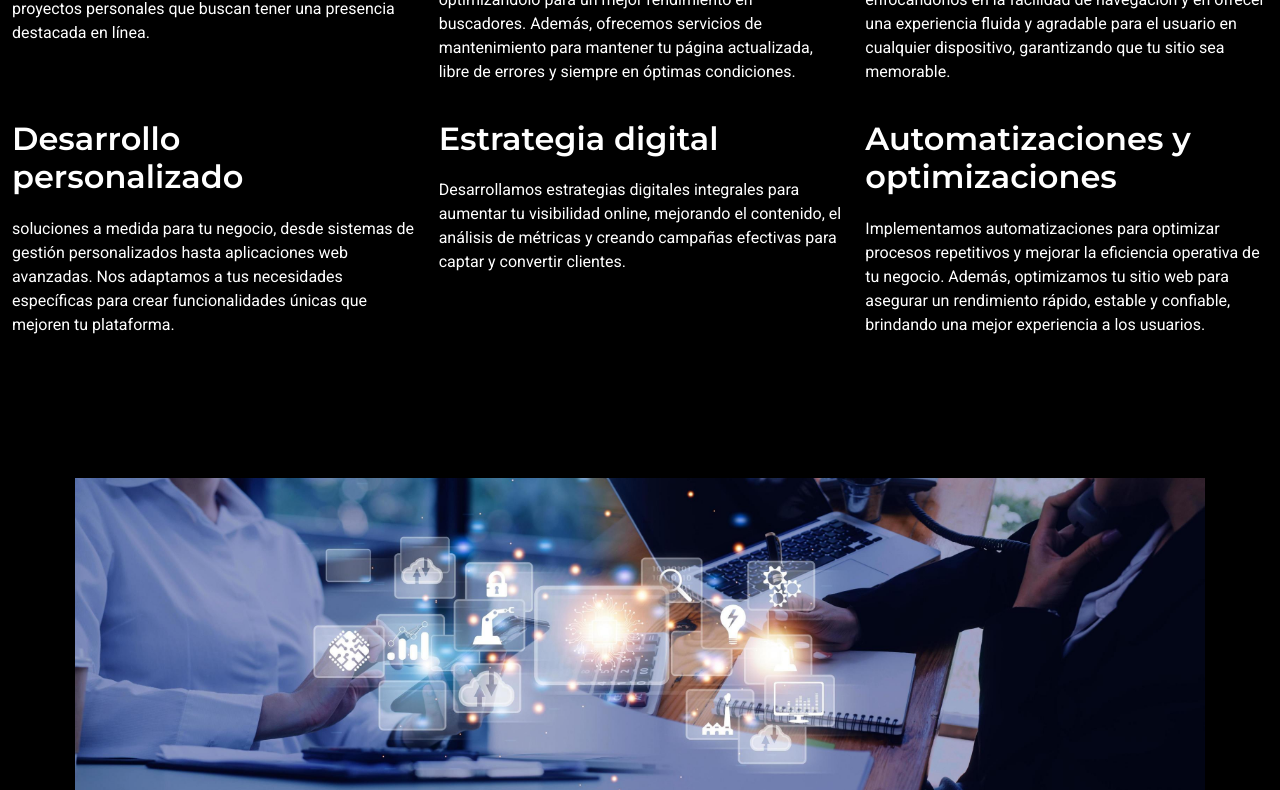
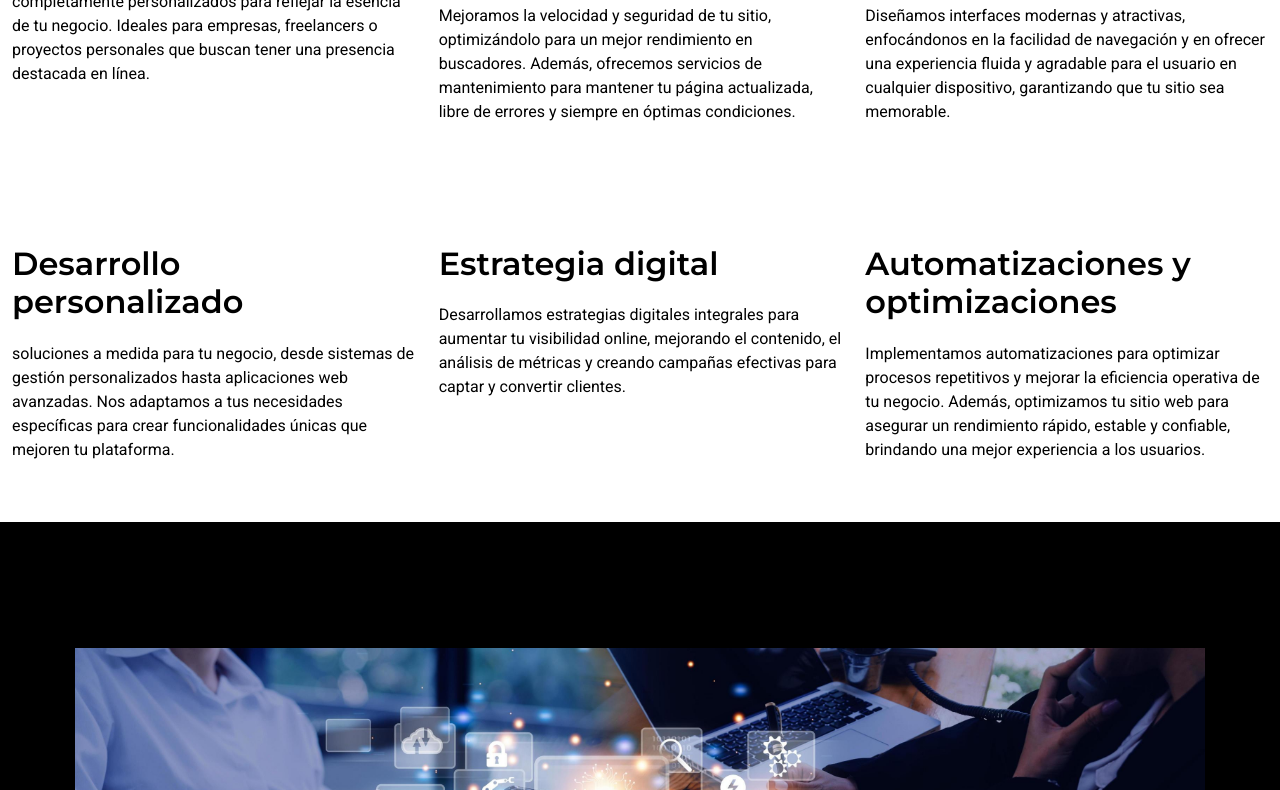
Before and after one commit to braian-ferrari/coreweb, a plain HTML site: page pages/nuestrosServicios.html in a window 1280 px wide. Shown: the part 695-1485 px from the top of the page. Drawn offline with nearby package versions, Linux system fonts and the light colour scheme; files whose address does not match are found by name.

Commit message:
servicios

```diff
--- a/index.js
+++ b/index.js
@@ -13,7 +13,7 @@ const observer = new IntersectionObserver((entries) => {
     }
   });
 }, {
-  threshold: 0.1, // El elemento es visible si al menos el 10% está en el viewport
+  threshold: 0.2, // El elemento es visible si al menos el 10% está en el viewport
 });
 
 // Observa cada elemento
--- a/pages/nuestrosServicios.html
+++ b/pages/nuestrosServicios.html
@@ -53,41 +53,38 @@
         <div class="row">
           <div class="col-xs-12 col-sm-6 col-lg-4">
             <h2 class="subTitServ">Desarrollo de sitios web</h2>
-            <p>Creamos sitios web profesionales, fáciles de navegar y completamente personalizados para reflejar la
+            <p class="DescServ">Creamos sitios web profesionales, fáciles de navegar y completamente personalizados para reflejar la
               esencia de tu negocio. Ideales para empresas, freelancers o proyectos personales que buscan tener una
               presencia destacada en línea.</p>
           </div>
           <div class="col-xs-12 col-sm-6 col-lg-4">
             <h2 class="subTitServ">Optimización y mantenimiento</h2>
-            <p>Mejoramos la velocidad y seguridad de tu sitio, optimizándolo para un mejor rendimiento en buscadores.
+            <p  class="DescServ">Mejoramos la velocidad y seguridad de tu sitio, optimizándolo para un mejor rendimiento en buscadores.
               Además, ofrecemos servicios de mantenimiento para mantener tu página actualizada, libre de errores y
               siempre en óptimas condiciones.</p>
           </div>
           <div class="col-xs-12 col-sm-6 col-lg-4">
             <h2 class="subTitServ">Diseño y experiencia de usuario (UI/UX)</h2>
-            <p>Diseñamos interfaces modernas y atractivas, enfocándonos en la facilidad de navegación y en ofrecer una
-              experiencia fluida y agradable para el usuario en cualquier dispositivo, garantizando que tu sitio sea
-              memorable.
-            </p>
+            <p  class="DescServ">Diseñamos interfaces modernas y atractivas, enfocándonos en la facilidad de navegación y en ofrecer una experiencia fluida y agradable para el usuario en cualquier dispositivo, garantizando que tu sitio sea memorable.</p>
           </div>
         </div>
         <div class="row">
           <div class="col-xs-12 col-sm-6 col-lg-4">
             <h2 class="subTitServ">Desarrollo personalizado</h2>
-            <p>soluciones a medida para tu negocio, desde sistemas de gestión personalizados hasta aplicaciones web
+            <p  class="DescServ">soluciones a medida para tu negocio, desde sistemas de gestión personalizados hasta aplicaciones web
               avanzadas. Nos adaptamos a tus necesidades específicas para crear funcionalidades únicas que mejoren tu
               plataforma.
             </p>
           </div>
           <div class="col-xs-12 col-sm-6 col-lg-4">
             <h2 class="subTitServ">Estrategia digital</h2>
-            <p>Desarrollamos estrategias digitales integrales para aumentar tu visibilidad online, mejorando el
+            <p  class="DescServ">Desarrollamos estrategias digitales integrales para aumentar tu visibilidad online, mejorando el
               contenido, el análisis de métricas y creando campañas efectivas para captar y convertir clientes.
             </p>
           </div>
           <div class="col-xs-12 col-sm-6 col-lg-4">
             <h2 class="subTitServ">Automatizaciones y optimizaciones</h2>
-            <p>Implementamos automatizaciones para optimizar procesos repetitivos y mejorar la eficiencia operativa de
+            <p  class="DescServ">Implementamos automatizaciones para optimizar procesos repetitivos y mejorar la eficiencia operativa de
               tu negocio. Además, optimizamos tu sitio web para asegurar un rendimiento rápido, estable y confiable,
               brindando una mejor experiencia a los usuarios.
             </p>
--- a/style.css
+++ b/style.css
@@ -225,14 +225,17 @@ footer{
 }
 .secDosServ{
   display: flex;
-  background-color: black;
+ color: black;
 }
 .subTitServ{
-  color: white;
+  color: black;
   margin-bottom: 5%;
-  margin-top: 5%;
+  margin-top: 15%;
 }
-
+.DescServ{
+  color: black;
+  margin-bottom: 15%;
+}
 
 .imagenServ{
   width: 90%;
@@ -250,13 +253,13 @@ footer{
 }
 .secCuatroServ{
   display: flex;
-  background-color: black;
+
 }
 .subContactoServ{
   width: 30%;
   margin-left: 35%;
   margin-top: 10%;
-  color: white;
+  color: ;
 }
 .botonContactoServ{
   margin-left: 35%;
```
